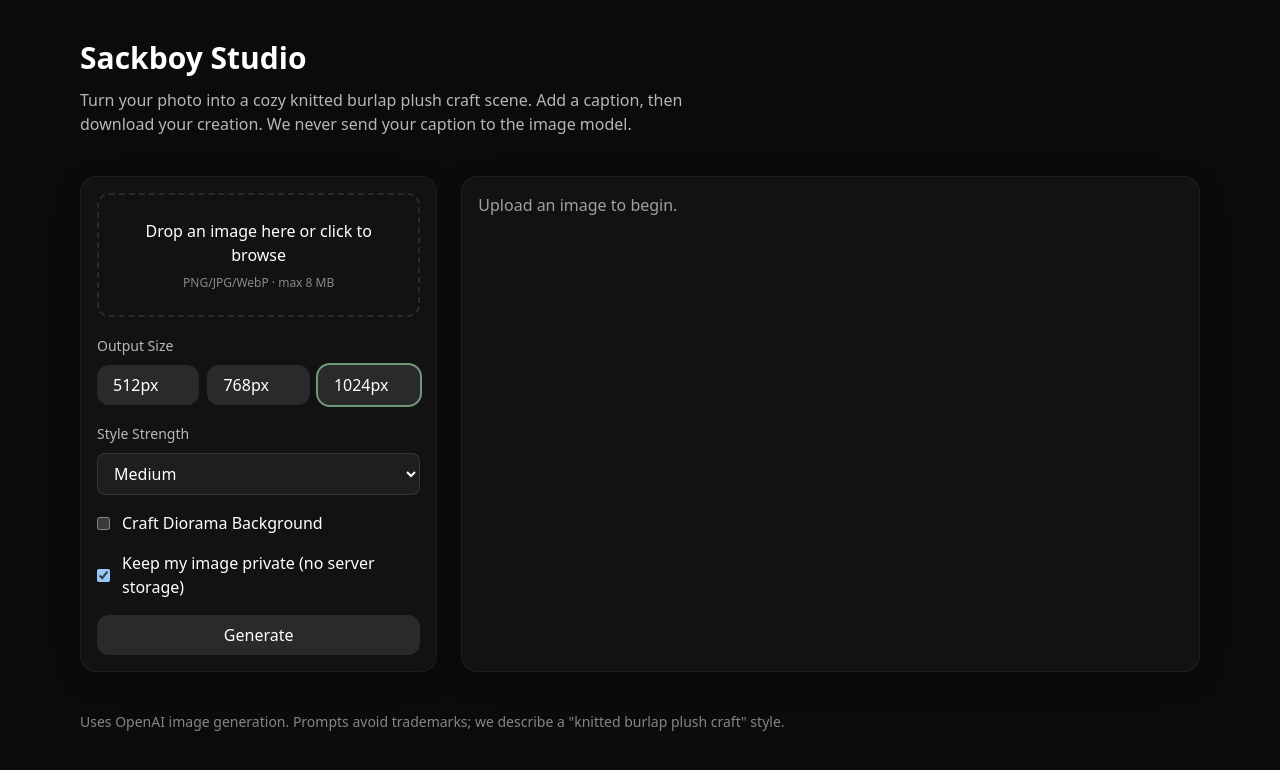
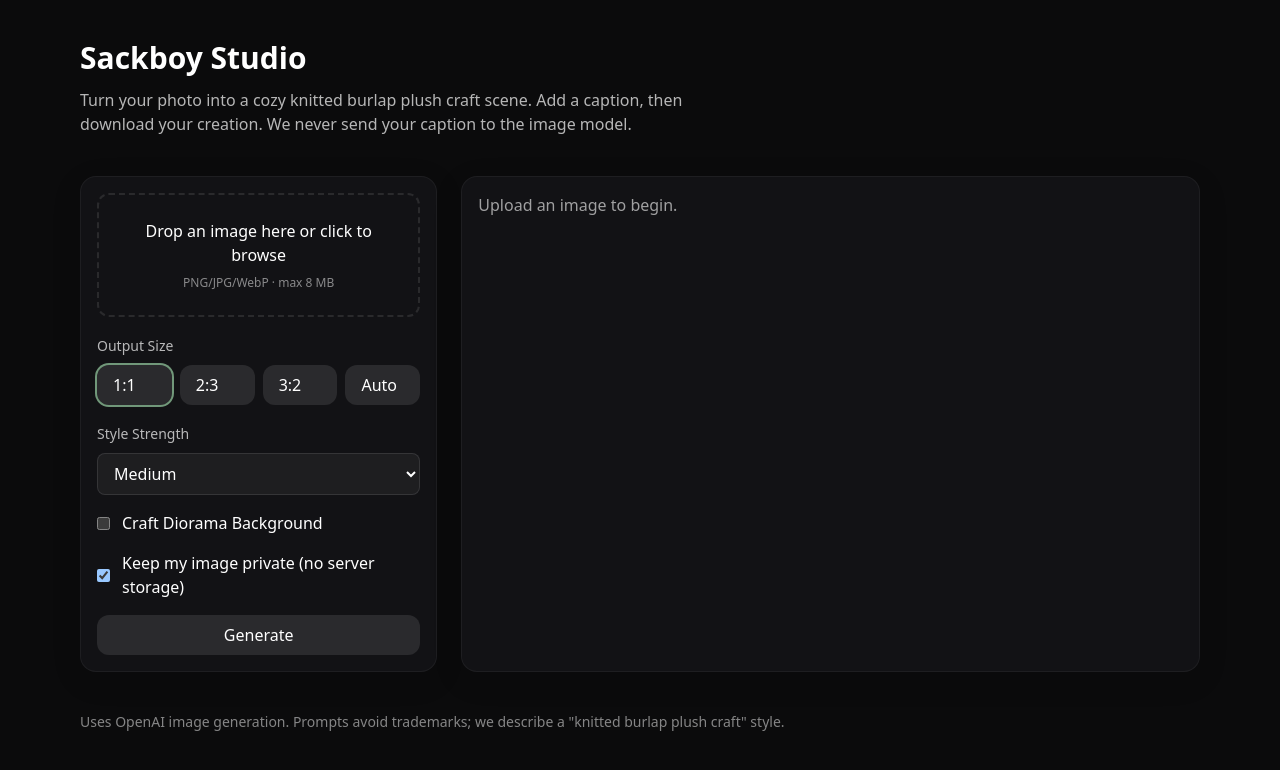
Before and after one commit to raikkonen09/sackboy-studio1, a Next.js app: page / in a window 1280 px wide. Shown: the top 770 px of the page. Built offline with nearby package versions, Linux system fonts and the light colour scheme.

Commit message:
Fix bugs

```diff
--- a/app/api/stylize/route.ts
+++ b/app/api/stylize/route.ts
@@ -22,7 +22,7 @@
     const fd = new FormData();
     fd.append('model', 'gpt-image-1');
     fd.append('prompt', prompt);
-    fd.append('size', `${size}x${size}`);
+    fd.append('size', size);
     // Note: we always send a PNG blob; data cleaning is done client side.
     fd.append('image', file as unknown as Blob, 'upload.png');
 
--- a/components/ControlsPanel.tsx
+++ b/components/ControlsPanel.tsx
@@ -4,11 +4,27 @@
 import clsx from 'clsx';
 
 export type ControlsValues = {
-  size: '512' | '768' | '1024';
+  size: '1024x1024' | '1024x1536' | '1536x1024' | 'auto';
   styleStrength: 'low' | 'medium' | 'high';
   diorama: boolean;
   keepPrivate: boolean;
 };
+
+// Helper function to get display label for size
+function getSizeLabel(size: string): string {
+  switch (size) {
+    case '1024x1024':
+      return '1:1';
+    case '1024x1536':
+      return '2:3';
+    case '1536x1024':
+      return '3:2';
+    case 'auto':
+      return 'Auto';
+    default:
+      return size;
+  }
+}
 
 /**
  * Panel of controls to tune the generation: size, style strength,
@@ -17,7 +33,7 @@
  */
 export default function ControlsPanel({ onChange }: { onChange: (v: ControlsValues) => void }) {
   const [values, setValues] = useState<ControlsValues>({
-    size: '1024',
+    size: '1024x1024',
     styleStrength: 'medium',
     diorama: false,
     keepPrivate: true
@@ -33,14 +49,14 @@
     <div className="space-y-4">
       <div>
         <label className="label">Output Size</label>
-        <div className="mt-2 grid grid-cols-3 gap-2">
-          {(['512', '768', '1024'] as const).map((s) => (
+        <div className="mt-2 grid grid-cols-4 gap-2">
+          {(['1024x1024', '1024x1536', '1536x1024', 'auto'] as const).map((s) => (
             <button
               key={s}
               className={clsx('btn', values.size === s && 'ring-2 ring-accent/70')}
               onClick={() => setValues((v) => ({ ...v, size: s }))}
             >
-              {s}px
+              {getSizeLabel(s)}
             </button>
           ))}
         </div>
--- a/lib/validation.ts
+++ b/lib/validation.ts
@@ -9,7 +9,7 @@
 export async function parseForm(form: FormData) {
   const file = form.get('image');
   if (!file || !(file instanceof Blob)) throw new Error('Missing image.');
-  const size = form.get('size')?.toString() || '1024';
+  const size = form.get('size')?.toString() || '1024x1024';
   const styleStrength = form.get('styleStrength')?.toString() || 'medium';
   const diorama = form.get('diorama')?.toString() === 'true';
   const keepPrivate = form.get('private')?.toString() !== 'false';
@@ -20,7 +20,7 @@
   });
   FileSchema.parse({ type: (file as any).type, size: (file as any).size });
 
-  const SizeSchema = z.enum(['512', '768', '1024']);
+  const SizeSchema = z.enum(['1024x1024', '1024x1536', '1536x1024', 'auto']);
   const StyleSchema = z.enum(['low', 'medium', 'high']);
 
   return {
--- a/types/index.d.ts
+++ b/types/index.d.ts
@@ -2,7 +2,7 @@
   imageBase64: string;
   imageUrl?: string;
   meta: {
-    size: '512' | '768' | '1024';
+    size: '1024x1024' | '1024x1536' | '1536x1024' | 'auto';
     styleStrength: 'low' | 'medium' | 'high';
     diorama: boolean;
     timingMs: number;
```
Also changed, not shown: 2 other files (tests, documents, lock files or other folders).
